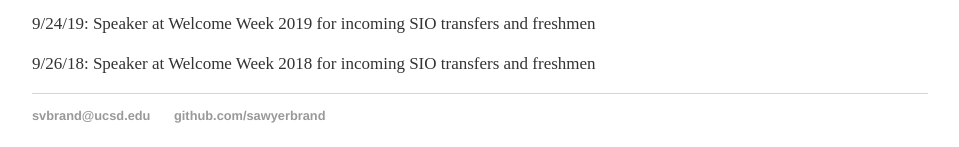
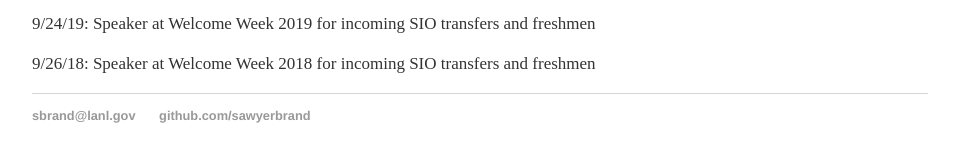
Before and after one commit to SawyerBrand/SawyerBrand.github.io, a Jekyll site: the page built from index.html, in a window 1280 px wide. Shown: the part 1035-1182 px from the top of the page, without its empty margins (160-1119 px from the left). Built offline with Jekyll 4.4.1, drawn with Linux system fonts in a browser that asks for light colours.

Commit message:
Update default.html

```diff
--- a/_layouts/default.html
+++ b/_layouts/default.html
@@ -27,7 +27,7 @@
 			</div><!-- /.container -->
 			<footer>
 	    		<ul>
-	        		<li><a href="svbrand@ucsd.edu">svbrand@ucsd.edu</a></li>
+	        		<li><a href="sbrand@lanl.gov">sbrand@lanl.gov</a></li>
 	        		<li><a href="https://github.com/sawyerbrand">github.com/sawyerbrand</a></li>
 				</ul>
 			</footer>
```
